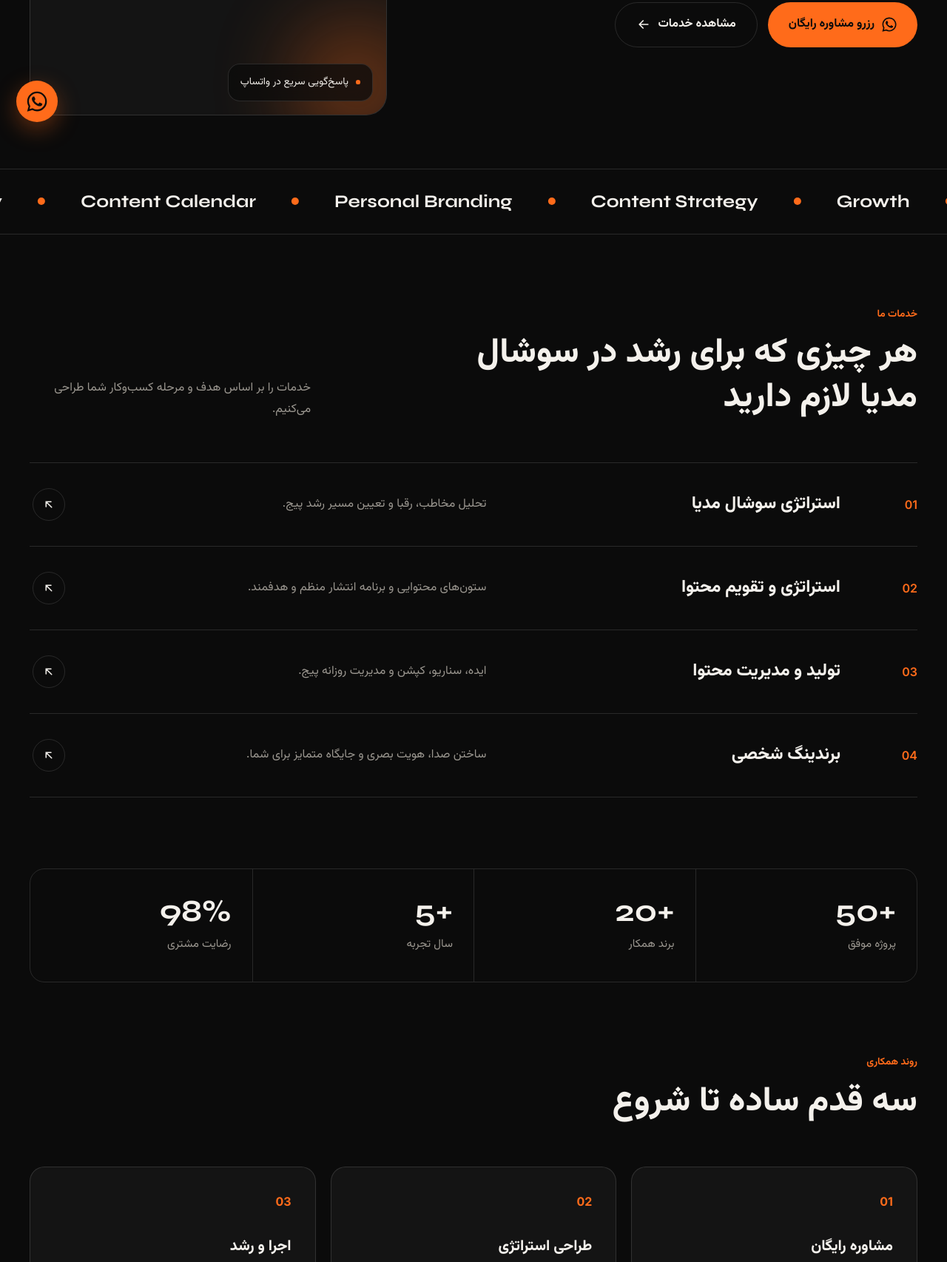
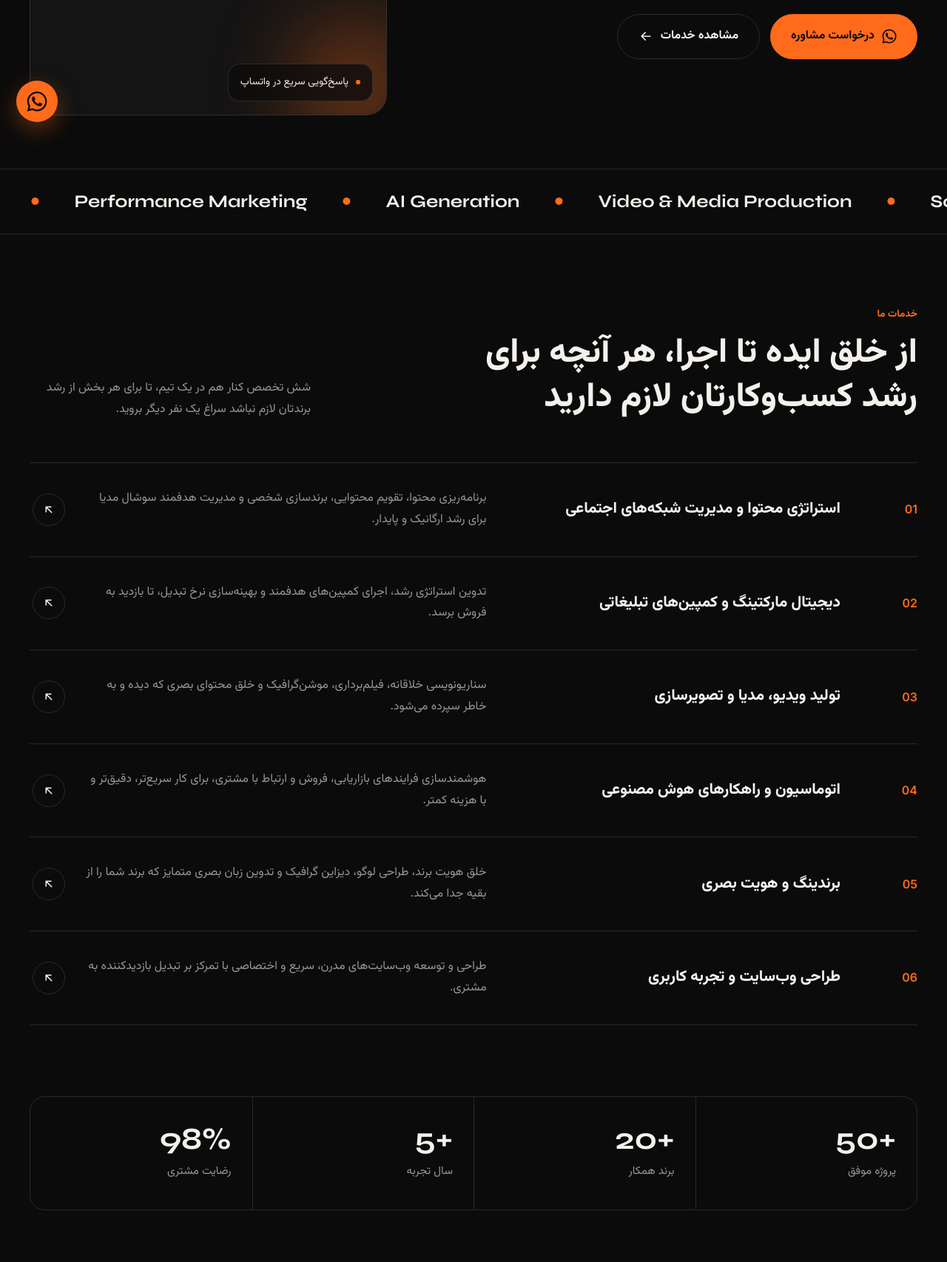
Before and after one commit to potroosh/Wechee, a plain HTML site: page index.html in a window 1280 px wide. Shown: the part 613-2319 px from the top of the page at 74% size. Drawn offline with Linux system fonts and the light colour scheme.

Commit message:
Update home copy, CTAs, marquee and six services (FA/EN)
Co-Authored-By: Claude Opus 5.5 <noreply@anthropic.com>
Claude-Session: https://claude.ai/code/session_017UMz6bHHgF8sDRHHw8ReQW

```diff
--- a/css/style.css
+++ b/css/style.css
@@ -106,7 +106,7 @@ html[lang="en"] h2{font-family:var(--font-display-en);line-height:1.1;letter-spa
 }
 .svc-row:hover{padding-inline:16px;background:var(--orange-soft)}
 .svc-num{font-family:var(--font-en);color:var(--orange);font-weight:600}
-.svc-row h3{font-size:1.45rem;font-weight:800}
+.svc-row h3{font-size:1.3rem;font-weight:800;line-height:1.5}
 html[lang="en"] .svc-row h3{font-family:var(--font-display-en)}
 .svc-row p{color:var(--muted)}
 .svc-icon{width:44px;height:44px;border-radius:50%;border:1px solid var(--line);display:grid;place-content:center;transition:.25s}
--- a/index.html
+++ b/index.html
@@ -23,7 +23,7 @@
     </ul>
     <div class="nav-actions">
       <button class="lang-btn" type="button" aria-label="Switch language">EN</button>
-      <a class="btn btn-primary" data-wa href="#"><span data-i18n="cta.book">رزرو مشاوره رایگان</span></a>
+      <a class="btn btn-primary" data-wa href="#"><span data-i18n="nav.contact">تماس با ما</span></a>
       <button class="burger" type="button" aria-label="Menu"><span></span><span></span></button>
     </div>
   </nav>
@@ -37,7 +37,7 @@
       <h1 data-i18n="home.h1"></h1>
       <p class="lead" data-i18n="home.lead"></p>
       <div class="hero-ctas">
-        <a class="btn btn-primary" data-wa href="#"><svg viewBox="0 0 24 24" fill="currentColor" aria-hidden="true"><path d="M17.47 14.38c-.3-.15-1.75-.86-2.02-.96-.27-.1-.47-.15-.67.15-.2.3-.77.96-.94 1.16-.17.2-.35.22-.64.07-.3-.15-1.25-.46-2.38-1.47-.88-.79-1.47-1.76-1.65-2.06-.17-.3-.02-.46.13-.6.13-.13.3-.35.45-.52.15-.17.2-.3.3-.5.1-.2.05-.37-.03-.52-.07-.15-.67-1.6-.92-2.2-.24-.58-.49-.5-.67-.5h-.57c-.2 0-.52.07-.8.37-.27.3-1.04 1.02-1.04 2.48 0 1.46 1.07 2.88 1.21 3.08.15.2 2.1 3.2 5.08 4.49.71.3 1.26.49 1.7.63.71.22 1.36.19 1.87.12.57-.09 1.75-.72 2-1.41.25-.7.25-1.29.17-1.41-.07-.13-.27-.2-.57-.35M12.05 21.5h-.01a9.4 9.4 0 0 1-4.8-1.31l-.34-.2-3.57.93.95-3.48-.22-.36a9.43 9.43 0 0 1-1.44-5.03c0-5.2 4.24-9.44 9.45-9.44 2.52 0 4.89.99 6.67 2.77a9.37 9.37 0 0 1 2.76 6.68c0 5.2-4.24 9.44-9.45 9.44m8.04-17.48A11.3 11.3 0 0 0 12.05.7C5.78.7.68 5.8.68 12.06c0 2 .52 3.96 1.52 5.68L.58 23.7l6.1-1.6a11.33 11.33 0 0 0 5.37 1.37h.01c6.26 0 11.36-5.1 11.37-11.36 0-3.04-1.18-5.89-3.33-8.04"/></svg><span data-i18n="cta.book">رزرو مشاوره رایگان</span></a>
+        <a class="btn btn-primary" data-wa href="#"><svg viewBox="0 0 24 24" fill="currentColor" aria-hidden="true"><path d="M17.47 14.38c-.3-.15-1.75-.86-2.02-.96-.27-.1-.47-.15-.67.15-.2.3-.77.96-.94 1.16-.17.2-.35.22-.64.07-.3-.15-1.25-.46-2.38-1.47-.88-.79-1.47-1.76-1.65-2.06-.17-.3-.02-.46.13-.6.13-.13.3-.35.45-.52.15-.17.2-.3.3-.5.1-.2.05-.37-.03-.52-.07-.15-.67-1.6-.92-2.2-.24-.58-.49-.5-.67-.5h-.57c-.2 0-.52.07-.8.37-.27.3-1.04 1.02-1.04 2.48 0 1.46 1.07 2.88 1.21 3.08.15.2 2.1 3.2 5.08 4.49.71.3 1.26.49 1.7.63.71.22 1.36.19 1.87.12.57-.09 1.75-.72 2-1.41.25-.7.25-1.29.17-1.41-.07-.13-.27-.2-.57-.35M12.05 21.5h-.01a9.4 9.4 0 0 1-4.8-1.31l-.34-.2-3.57.93.95-3.48-.22-.36a9.43 9.43 0 0 1-1.44-5.03c0-5.2 4.24-9.44 9.45-9.44 2.52 0 4.89.99 6.67 2.77a9.37 9.37 0 0 1 2.76 6.68c0 5.2-4.24 9.44-9.45 9.44m8.04-17.48A11.3 11.3 0 0 0 12.05.7C5.78.7.68 5.8.68 12.06c0 2 .52 3.96 1.52 5.68L.58 23.7l6.1-1.6a11.33 11.33 0 0 0 5.37 1.37h.01c6.26 0 11.36-5.1 11.37-11.36 0-3.04-1.18-5.89-3.33-8.04"/></svg><span data-i18n="cta.book">درخواست مشاوره</span></a>
         <a class="btn btn-ghost" href="services.html"><span data-i18n="home.secondary"></span><svg class="arrow" viewBox="0 0 24 24" fill="none" stroke="currentColor" stroke-width="2" stroke-linecap="round" stroke-linejoin="round" aria-hidden="true"><path d="M5 12h14M13 6l6 6-6 6"/></svg></a>
       </div>
     </div>
@@ -53,8 +53,8 @@
 
 <div class="marquee" aria-hidden="true">
   <div class="marquee-track">
-    <span>Social Media Strategy</span><span>Content Calendar</span><span>Personal Branding</span><span>Content Strategy</span><span>Growth</span>
-    <span>Social Media Strategy</span><span>Content Calendar</span><span>Personal Branding</span><span>Content Strategy</span><span>Growth</span>
+    <span>Content Strategy</span><span>Brand Strategy</span><span>Performance Marketing</span><span>AI Generation</span><span>Video &amp; Media Production</span><span>Social Media Growth</span><span>Conversion Optimization</span><span>Social Media Marketing</span>
+    <span>Content Strategy</span><span>Brand Strategy</span><span>Performance Marketing</span><span>AI Generation</span><span>Video &amp; Media Production</span><span>Social Media Growth</span><span>Conversion Optimization</span><span>Social Media Marketing</span>
   </div>
 </div>
 
@@ -87,6 +87,18 @@
         <span class="svc-num">04</span>
         <h3 data-i18n="svc4.t"></h3>
         <p data-i18n="svc4.d"></p>
+        <span class="svc-icon"><svg viewBox="0 0 24 24" width="18" height="18" fill="none" stroke="currentColor" stroke-width="2" stroke-linecap="round" aria-hidden="true"><path d="M7 17 17 7M8 7h9v9"/></svg></span>
+      </div>
+      <div class="svc-row">
+        <span class="svc-num">05</span>
+        <h3 data-i18n="svc5.t"></h3>
+        <p data-i18n="svc5.d"></p>
+        <span class="svc-icon"><svg viewBox="0 0 24 24" width="18" height="18" fill="none" stroke="currentColor" stroke-width="2" stroke-linecap="round" aria-hidden="true"><path d="M7 17 17 7M8 7h9v9"/></svg></span>
+      </div>
+      <div class="svc-row">
+        <span class="svc-num">06</span>
+        <h3 data-i18n="svc6.t"></h3>
+        <p data-i18n="svc6.d"></p>
         <span class="svc-icon"><svg viewBox="0 0 24 24" width="18" height="18" fill="none" stroke="currentColor" stroke-width="2" stroke-linecap="round" aria-hidden="true"><path d="M7 17 17 7M8 7h9v9"/></svg></span>
       </div>
     </div>
@@ -123,7 +135,7 @@
         <h2 data-i18n="cta.band.title">آماده‌اید برندتان دیده شود؟</h2>
         <p data-i18n="cta.band.text"></p>
       </div>
-      <a class="btn" data-wa href="#"><svg viewBox="0 0 24 24" fill="currentColor" aria-hidden="true"><path d="M17.47 14.38c-.3-.15-1.75-.86-2.02-.96-.27-.1-.47-.15-.67.15-.2.3-.77.96-.94 1.16-.17.2-.35.22-.64.07-.3-.15-1.25-.46-2.38-1.47-.88-.79-1.47-1.76-1.65-2.06-.17-.3-.02-.46.13-.6.13-.13.3-.35.45-.52.15-.17.2-.3.3-.5.1-.2.05-.37-.03-.52-.07-.15-.67-1.6-.92-2.2-.24-.58-.49-.5-.67-.5h-.57c-.2 0-.52.07-.8.37-.27.3-1.04 1.02-1.04 2.48 0 1.46 1.07 2.88 1.21 3.08.15.2 2.1 3.2 5.08 4.49.71.3 1.26.49 1.7.63.71.22 1.36.19 1.87.12.57-.09 1.75-.72 2-1.41.25-.7.25-1.29.17-1.41-.07-.13-.27-.2-.57-.35M12.05 21.5h-.01a9.4 9.4 0 0 1-4.8-1.31l-.34-.2-3.57.93.95-3.48-.22-.36a9.43 9.43 0 0 1-1.44-5.03c0-5.2 4.24-9.44 9.45-9.44 2.52 0 4.89.99 6.67 2.77a9.37 9.37 0 0 1 2.76 6.68c0 5.2-4.24 9.44-9.45 9.44m8.04-17.48A11.3 11.3 0 0 0 12.05.7C5.78.7.68 5.8.68 12.06c0 2 .52 3.96 1.52 5.68L.58 23.7l6.1-1.6a11.33 11.33 0 0 0 5.37 1.37h.01c6.26 0 11.36-5.1 11.37-11.36 0-3.04-1.18-5.89-3.33-8.04"/></svg><span data-i18n="cta.book">رزرو مشاوره رایگان</span></a>
+      <a class="btn" data-wa href="#"><svg viewBox="0 0 24 24" fill="currentColor" aria-hidden="true"><path d="M17.47 14.38c-.3-.15-1.75-.86-2.02-.96-.27-.1-.47-.15-.67.15-.2.3-.77.96-.94 1.16-.17.2-.35.22-.64.07-.3-.15-1.25-.46-2.38-1.47-.88-.79-1.47-1.76-1.65-2.06-.17-.3-.02-.46.13-.6.13-.13.3-.35.45-.52.15-.17.2-.3.3-.5.1-.2.05-.37-.03-.52-.07-.15-.67-1.6-.92-2.2-.24-.58-.49-.5-.67-.5h-.57c-.2 0-.52.07-.8.37-.27.3-1.04 1.02-1.04 2.48 0 1.46 1.07 2.88 1.21 3.08.15.2 2.1 3.2 5.08 4.49.71.3 1.26.49 1.7.63.71.22 1.36.19 1.87.12.57-.09 1.75-.72 2-1.41.25-.7.25-1.29.17-1.41-.07-.13-.27-.2-.57-.35M12.05 21.5h-.01a9.4 9.4 0 0 1-4.8-1.31l-.34-.2-3.57.93.95-3.48-.22-.36a9.43 9.43 0 0 1-1.44-5.03c0-5.2 4.24-9.44 9.45-9.44 2.52 0 4.89.99 6.67 2.77a9.37 9.37 0 0 1 2.76 6.68c0 5.2-4.24 9.44-9.45 9.44m8.04-17.48A11.3 11.3 0 0 0 12.05.7C5.78.7.68 5.8.68 12.06c0 2 .52 3.96 1.52 5.68L.58 23.7l6.1-1.6a11.33 11.33 0 0 0 5.37 1.37h.01c6.26 0 11.36-5.1 11.37-11.36 0-3.04-1.18-5.89-3.33-8.04"/></svg><span data-i18n="cta.band.btn">درخواست مشاوره آنلاین</span></a>
     </div>
   </div>
 </section>
--- a/js/i18n.js
+++ b/js/i18n.js
@@ -5,40 +5,48 @@ window.I18N = {
     "nav.home": "خانه",
     "nav.services": "خدمات",
     "nav.about": "درباره ما",
-    "cta.book": "رزرو مشاوره رایگان",
+    "nav.contact": "تماس با ما",
+    "cta.book": "درخواست مشاوره",
     "cta.whatsapp": "گفت‌وگو در واتساپ",
-    "footer.tag": "دیجیتال مارکتینگ و سوشال مدیا، ساده، دقیق و نتیجه‌محور.",
+    "footer.tag": "دیجیتال مارکتینگ، خلاقیت و هوش مصنوعی، از ایده تا اجرا.",
     "footer.rights": "تمام حقوق محفوظ است.",
-    "cta.band.title": "آماده‌اید برندتان دیده شود؟",
-    "cta.band.text": "یک جلسه مشاوره رایگان رزرو کنید تا با هم مسیر رشد پیج و کسب‌وکارتان را مشخص کنیم.",
+    "cta.band.title": "آماده‌اید مسیر رشد کسب‌وکارتان را طراحی کنیم؟!",
+    "cta.band.text": "یک جلسه مشاوره آنلاین رزرو کنید تا وضعیت فعلی برندتان را با هم بررسی کنیم و قدم‌های بعدی رشد را روشن و قابل اجرا مشخص کنیم.",
+    "cta.band.btn": "درخواست مشاوره آنلاین",
 
     /* home */
-    "home.title": "WECHEE | دیجیتال مارکتینگ و سوشال مدیا",
-    "home.eyebrow": "آژانس دیجیتال مارکتینگ",
-    "home.h1": "برندت را <span class='accent'>دیده‌شدنی</span> می‌کنیم.",
-    "home.lead": "از استراتژی محتوا تا تقویم انتشار و مدیریت پیج، کنار شما هستیم تا سوشال مدیا به یک ابزار واقعی برای رشد کسب‌وکارتان تبدیل شود.",
+    "home.title": "WECHEE | دیجیتال مارکتینگ، خلاقیت و هوش مصنوعی",
+    "home.eyebrow": "آژانس دیجیتال مارکتینگ، خلاقیت و هوش مصنوعی",
+    "home.h1": "ما ایده نمی‌فروشیم، <span class='accent'>اجرا</span> می‌کنیم.",
+    "home.lead": "ایده خوب کم نیست، چیزی که کم است اجرای درست آن است. ما ایده‌های خلاقانه را با استراتژی، محتوا و هوش مصنوعی به کمپین، ویدیو و پیجی تبدیل می‌کنیم که دیده می‌شود و نتیجه می‌دهد.",
     "home.secondary": "مشاهده خدمات",
     "home.badge": "پاسخ‌گویی سریع در واتساپ",
     "home.svc.label": "خدمات ما",
-    "home.svc.title": "هر چیزی که برای رشد در سوشال مدیا لازم دارید",
-    "home.svc.text": "خدمات را بر اساس هدف و مرحله کسب‌وکار شما طراحی می‌کنیم.",
-    "svc1.t": "استراتژی سوشال مدیا", "svc1.d": "تحلیل مخاطب، رقبا و تعیین مسیر رشد پیج.",
-    "svc2.t": "استراتژی و تقویم محتوا", "svc2.d": "ستون‌های محتوایی و برنامه انتشار منظم و هدفمند.",
-    "svc3.t": "تولید و مدیریت محتوا", "svc3.d": "ایده، سناریو، کپشن و مدیریت روزانه پیج.",
-    "svc4.t": "برندینگ شخصی", "svc4.d": "ساختن صدا، هویت بصری و جایگاه متمایز برای شما.",
+    "home.svc.title": "از خلق ایده تا اجرا، هر آنچه برای رشد کسب‌وکارتان لازم دارید",
+    "home.svc.text": "شش تخصص کنار هم در یک تیم، تا برای هر بخش از رشد برندتان لازم نباشد سراغ یک نفر دیگر بروید.",
+    "svc1.t": "استراتژی محتوا و مدیریت شبکه‌های اجتماعی",
+    "svc1.d": "برنامه‌ریزی محتوا، تقویم محتوایی، برندسازی شخصی و مدیریت هدفمند سوشال مدیا برای رشد ارگانیک و پایدار.",
+    "svc2.t": "دیجیتال مارکتینگ و کمپین‌های تبلیغاتی",
+    "svc2.d": "تدوین استراتژی رشد، اجرای کمپین‌های هدفمند و بهینه‌سازی نرخ تبدیل، تا بازدید به فروش برسد.",
+    "svc3.t": "تولید ویدیو، مدیا و تصویرسازی",
+    "svc3.d": "سناریونویسی خلاقانه، فیلم‌برداری، موشن‌گرافیک و خلق محتوای بصری که دیده و به خاطر سپرده می‌شود.",
+    "svc4.t": "اتوماسیون و راهکارهای هوش مصنوعی",
+    "svc4.d": "هوشمندسازی فرایندهای بازاریابی، فروش و ارتباط با مشتری، برای کار سریع‌تر، دقیق‌تر و با هزینه کمتر.",
+    "svc5.t": "برندینگ و هویت بصری",
+    "svc5.d": "خلق هویت برند، طراحی لوگو، دیزاین گرافیک و تدوین زبان بصری متمایز که برند شما را از بقیه جدا می‌کند.",
+    "svc6.t": "طراحی وب‌سایت و تجربه کاربری",
+    "svc6.d": "طراحی و توسعه وب‌سایت‌های مدرن، سریع و اختصاصی با تمرکز بر تبدیل بازدیدکننده به مشتری.",
     "stat1": "پروژه موفق", "stat2": "برند همکار", "stat3": "سال تجربه", "stat4": "رضایت مشتری",
     "home.proc.label": "روند همکاری",
     "home.proc.title": "سه قدم ساده تا شروع",
-    "proc1.t": "مشاوره رایگان", "proc1.d": "در یک گفت‌وگو، هدف‌ها و وضعیت فعلی شما را بررسی می‌کنیم.",
+    "proc1.t": "جلسه مشاوره", "proc1.d": "در یک گفت‌وگو، هدف‌ها و وضعیت فعلی شما را بررسی می‌کنیم.",
     "proc2.t": "طراحی استراتژی", "proc2.d": "یک نقشه راه شفاف و قابل اجرا برای برندتان می‌سازیم.",
     "proc3.t": "اجرا و رشد", "proc3.d": "اجرا می‌کنیم، نتایج را می‌سنجیم و مسیر را بهتر می‌کنیم.",
 
     /* services */
     "svc.title": "خدمات | WECHEE",
     "svc.h1": "خدمات <span class='accent'>ما</span>",
-    "svc.lead": "خدمات دیجیتال مارکتینگ و سوشال مدیا برای کسب‌وکارها و برندهای شخصی.",
-    "svc5.t": "تبلیغات و کمپین", "svc5.d": "طراحی کمپین‌های هدفمند برای جذب و فروش بیشتر.",
-    "svc6.t": "آموزش و کوچینگ", "svc6.d": "همراهی شما و تیمتان برای مدیریت حرفه‌ای پیج.",
+    "svc.lead": "از خلق ایده تا اجرا، هر آنچه برای رشد کسب‌وکارتان لازم دارید.",
 
     /* about */
     "about.title": "درباره ما | WECHEE",
@@ -59,38 +67,46 @@ window.I18N = {
     "nav.home": "Home",
     "nav.services": "Services",
     "nav.about": "About us",
-    "cta.book": "Book a free consultation",
+    "nav.contact": "Contact us",
+    "cta.book": "Request a consultation",
     "cta.whatsapp": "Chat on WhatsApp",
-    "footer.tag": "Digital marketing & social media. Simple, precise, results-driven.",
+    "footer.tag": "Digital marketing, creativity & AI. From idea to execution.",
     "footer.rights": "All rights reserved.",
-    "cta.band.title": "Ready for your brand to be seen?",
-    "cta.band.text": "Book a free consultation and let's map out the growth path for your page and business together.",
+    "cta.band.title": "Ready to map out your business's growth path?",
+    "cta.band.text": "Book an online consultation and we'll review where your brand stands today, then lay out clear, actionable next steps for growth.",
+    "cta.band.btn": "Request an online consultation",
 
-    "home.title": "WECHEE | Digital Marketing & Social Media",
-    "home.eyebrow": "Digital marketing agency",
-    "home.h1": "We make your brand <span class='accent'>impossible to miss.</span>",
-    "home.lead": "From content strategy to publishing calendars and page management, we help turn social media into a real growth engine for your business.",
+    "home.title": "WECHEE | Digital Marketing, Creativity & AI",
+    "home.eyebrow": "Digital marketing, creativity & AI agency",
+    "home.h1": "We don't sell ideas. We <span class='accent'>make them happen.</span>",
+    "home.lead": "Good ideas are everywhere. Doing them right is rare. We turn creative ideas into campaigns, videos and pages that get seen and get results, powered by strategy, content and AI.",
     "home.secondary": "View services",
     "home.badge": "Fast replies on WhatsApp",
     "home.svc.label": "What we do",
-    "home.svc.title": "Everything you need to grow on social media",
-    "home.svc.text": "Every service is shaped around your goals and your business stage.",
-    "svc1.t": "Social Media Strategy", "svc1.d": "Audience and competitor analysis, and a clear growth direction.",
-    "svc2.t": "Content Strategy & Calendar", "svc2.d": "Content pillars and a consistent, purposeful publishing plan.",
-    "svc3.t": "Content Production & Management", "svc3.d": "Ideas, scripts, captions and day-to-day page management.",
-    "svc4.t": "Personal Branding", "svc4.d": "A distinct voice, visual identity and positioning for you.",
+    "home.svc.title": "From idea to execution, everything your business needs to grow",
+    "home.svc.text": "Six areas of expertise in one team, so you never need a different person for every part of your brand's growth.",
+    "svc1.t": "Content Strategy & Social Media Management",
+    "svc1.d": "Content planning, content calendars, personal branding and purposeful social media management for steady organic growth.",
+    "svc2.t": "Digital Marketing & Ad Campaigns",
+    "svc2.d": "Growth strategy, targeted campaigns and conversion optimization that turn views into sales.",
+    "svc3.t": "Video, Media & Visual Production",
+    "svc3.d": "Creative scriptwriting, filming, motion graphics and visual content that gets seen and remembered.",
+    "svc4.t": "Automation & AI Solutions",
+    "svc4.d": "Smarter marketing, sales and customer communication processes, faster, more precise and more cost-effective.",
+    "svc5.t": "Branding & Visual Identity",
+    "svc5.d": "Brand identity, logo design, graphic design and a distinctive visual language that sets you apart.",
+    "svc6.t": "Website Design & User Experience",
+    "svc6.d": "Modern, fast, custom websites designed to turn visitors into customers.",
     "stat1": "Projects delivered", "stat2": "Partner brands", "stat3": "Years of experience", "stat4": "Client satisfaction",
     "home.proc.label": "How we work",
     "home.proc.title": "Three simple steps to start",
-    "proc1.t": "Free consultation", "proc1.d": "We review your goals and where you are today in one conversation.",
+    "proc1.t": "Consultation", "proc1.d": "We review your goals and where you are today in one conversation.",
     "proc2.t": "Strategy design", "proc2.d": "We build a clear, actionable roadmap for your brand.",
     "proc3.t": "Execute & grow", "proc3.d": "We execute, measure results and keep improving.",
 
     "svc.title": "Services | WECHEE",
     "svc.h1": "Our <span class='accent'>services</span>",
-    "svc.lead": "Digital marketing and social media services for businesses and personal brands.",
-    "svc5.t": "Ads & Campaigns", "svc5.d": "Targeted campaigns that bring more reach and sales.",
-    "svc6.t": "Training & Coaching", "svc6.d": "Guiding you and your team to run your page like a pro.",
+    "svc.lead": "From idea to execution, everything your business needs to grow.",
 
     "about.title": "About us | WECHEE",
     "about.h1": "About <span class='accent'>us</span>",
```
Also changed, not shown: about.html (+2 -2 lines), services.html (+2 -2 lines).
